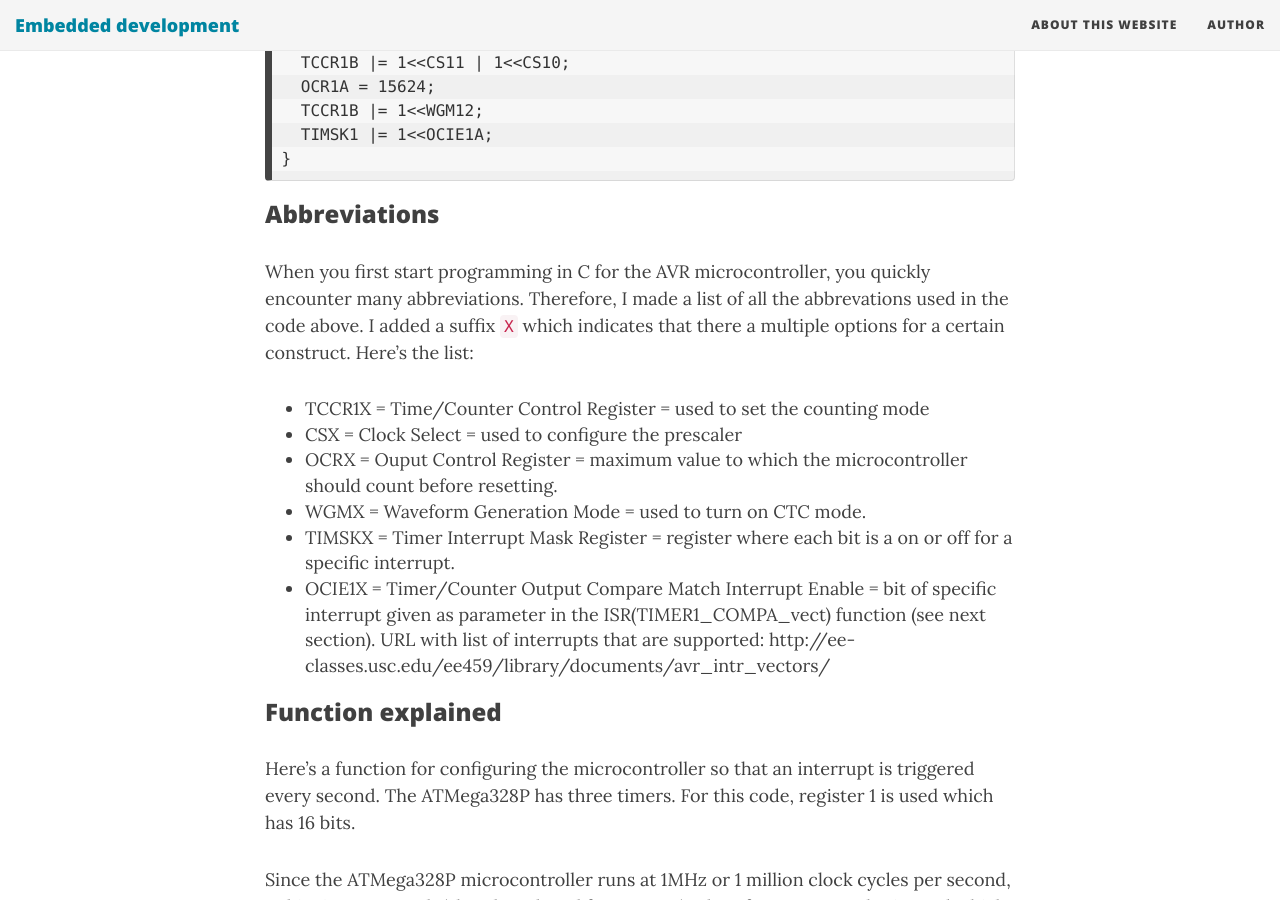
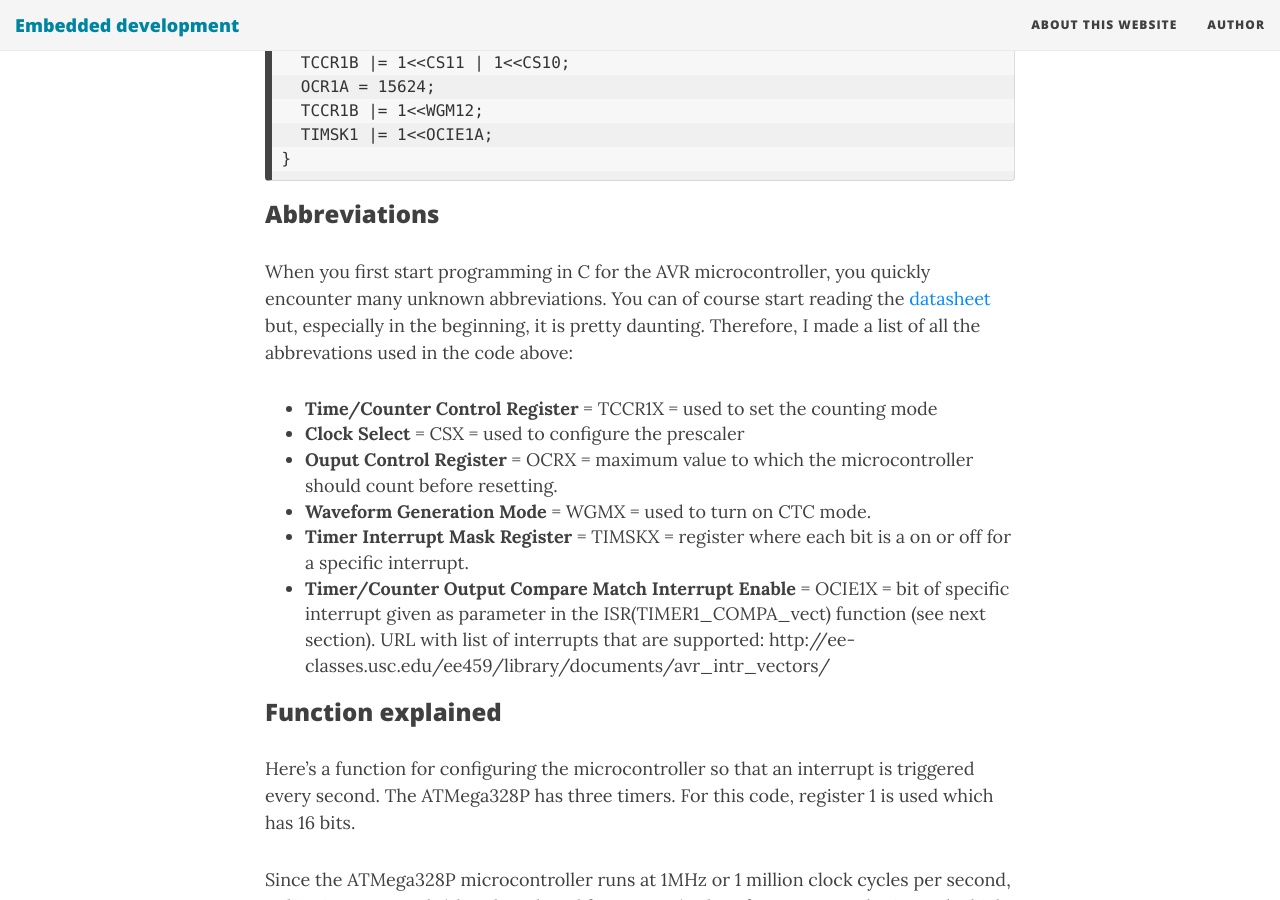
Before and after one commit to markvdlaan93/markvdlaan93.github.io, a Jekyll site: the page built from _posts/2019-10-29-avr-c-timer.md, in a window 1280 px wide and 900 px high, scrolled down 797 px. Built offline with Jekyll 4.4.1, drawn with Linux system fonts in a browser that asks for light colours; nearby versions of some CDN libraries; comment, search, counter and statistics services are not loaded.

Commit message:
Change list of abbreviations

```diff
--- a/_posts/2019-10-29-avr-c-timer.md
+++ b/_posts/2019-10-29-avr-c-timer.md
@@ -29,13 +29,13 @@ void setupClock(){
 
 ### Abbreviations
 
-When you first start programming in C for the AVR microcontroller, you quickly encounter many abbreviations. Therefore, I made a list of all the abbrevations used in the code above. I added a suffix `X` which indicates that there a multiple options for a certain construct. Here's the list:
-* TCCR1X = Time/Counter Control Register = used to set the counting mode
-* CSX = Clock Select = used to configure the prescaler
-* OCRX = Ouput Control Register = maximum value to which the microcontroller should count before resetting.
-* WGMX = Waveform Generation Mode = used to turn on CTC mode.
-* TIMSKX = Timer Interrupt Mask Register = register where each bit is a on or off for a specific interrupt.
-* OCIE1X = Timer/Counter Output Compare Match Interrupt Enable = bit of specific interrupt given as parameter in the ISR(TIMER1_COMPA_vect) function (see next section). URL with list of interrupts that are supported: http://ee-classes.usc.edu/ee459/library/documents/avr_intr_vectors/
+When you first start programming in C for the AVR microcontroller, you quickly encounter many unknown abbreviations. You can of course start reading the [datasheet](https://www.sparkfun.com/datasheets/Components/SMD/ATMega328.pdf) but, especially in the beginning, it is pretty daunting. Therefore, I made a list of all the abbrevations used in the code above:
+* **Time/Counter Control Register** = TCCR1X = used to set the counting mode
+* **Clock Select** = CSX = used to configure the prescaler
+* **Ouput Control Register** = OCRX = maximum value to which the microcontroller should count before resetting.
+* **Waveform Generation Mode** = WGMX = used to turn on CTC mode.
+* **Timer Interrupt Mask Register** = TIMSKX = register where each bit is a on or off for a specific interrupt.
+* **Timer/Counter Output Compare Match Interrupt Enable** = OCIE1X = bit of specific interrupt given as parameter in the ISR(TIMER1_COMPA_vect) function (see next section). URL with list of interrupts that are supported: http://ee-classes.usc.edu/ee459/library/documents/avr_intr_vectors/
 
 ### Function explained
 
```
